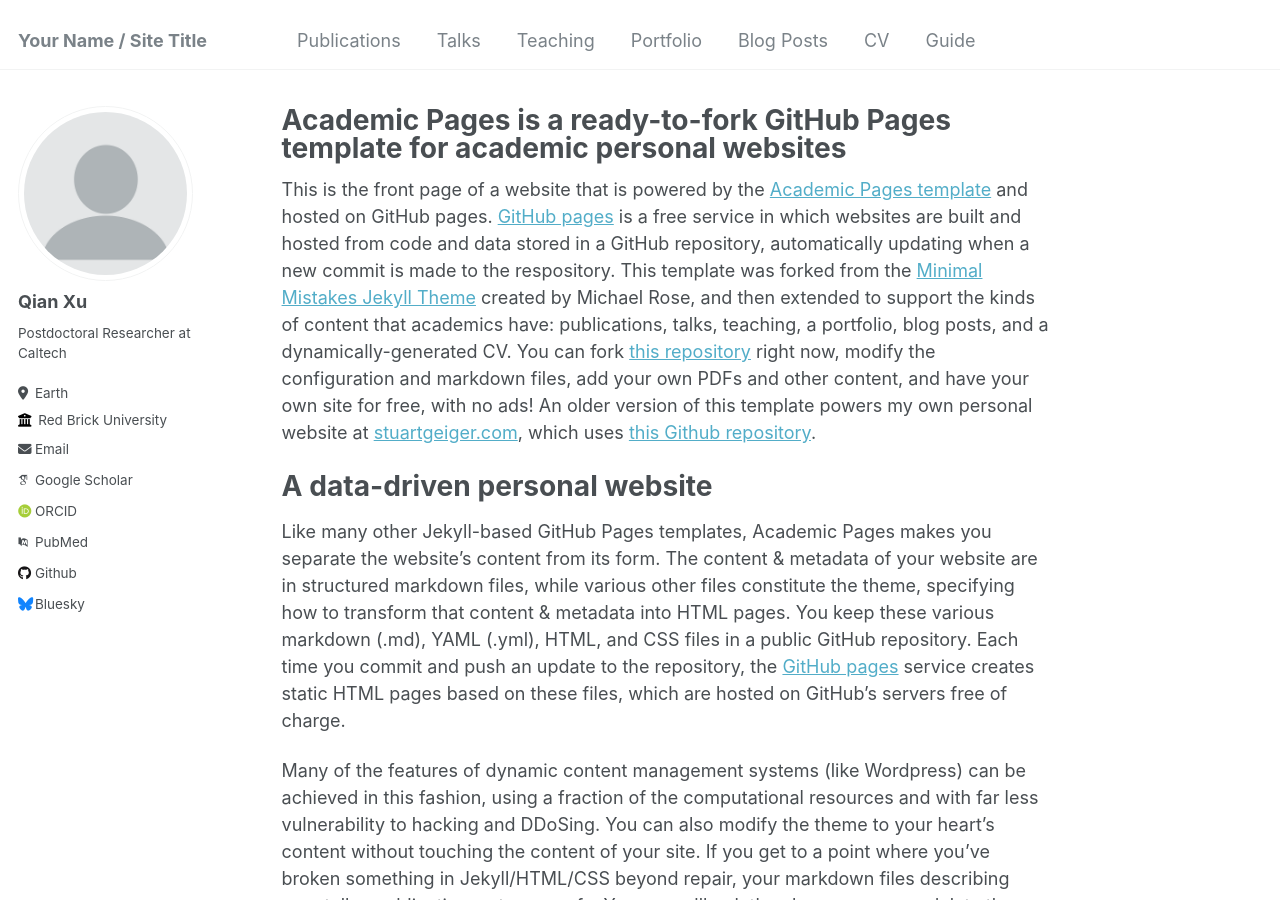
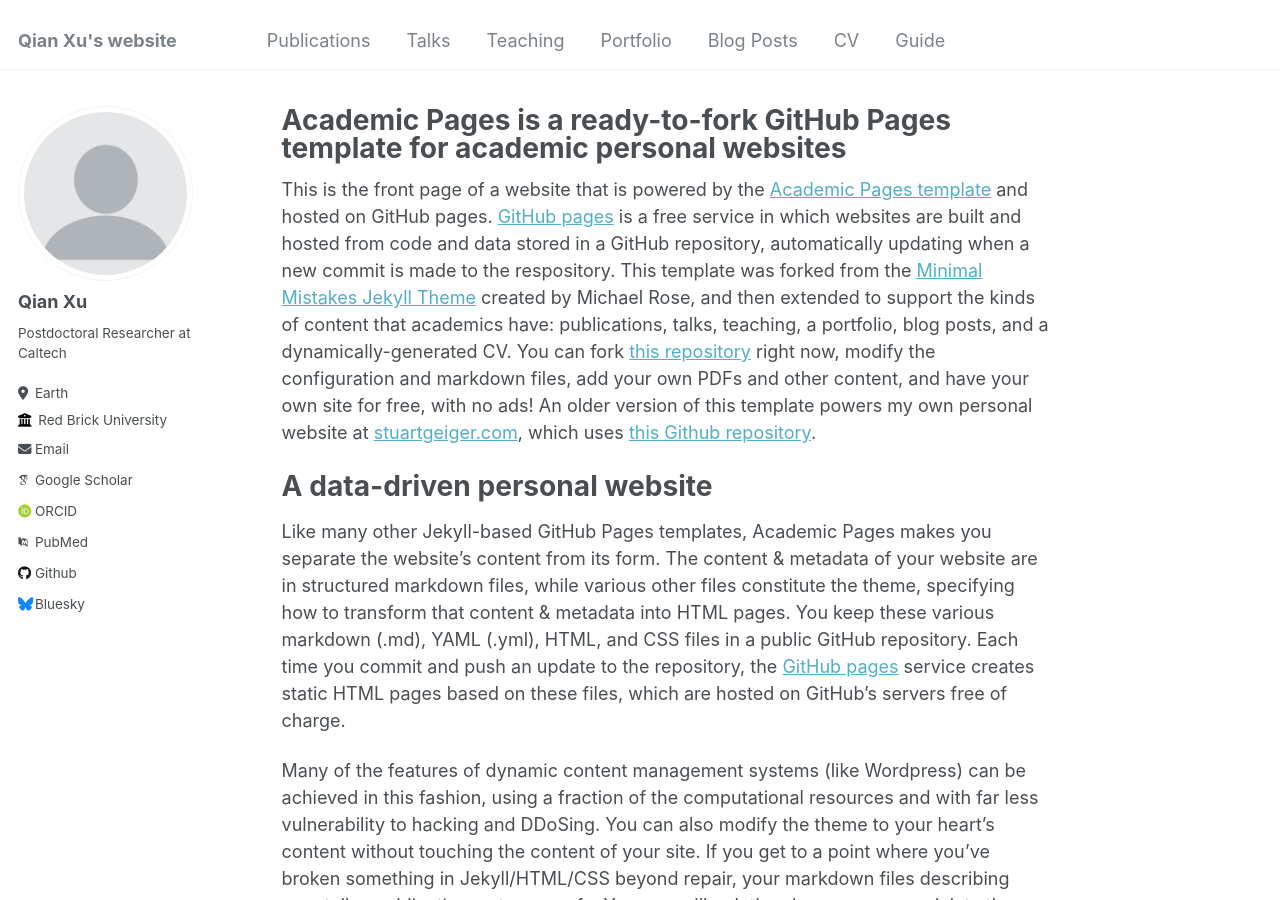
Before and after one commit to deltaXdeltaQ/deltaXdeltaQ.github.io, a Jekyll site: the page built from _pages/about.md, in a window 1280 px wide and 900 px high. Built offline with Jekyll 4.4.1, drawn with Linux system fonts in a browser that asks for light colours; some web fonts are replaced.

Commit message:
Update _config.yml

```diff
--- a/_config.yml
+++ b/_config.yml
@@ -8,7 +8,7 @@
 
 # Basic Site Settings
 locale                   : "en-US"
-title                    : "Your Name / Site Title"
+title                    : "Qian Xu's website"
 title_separator          : "-"
 name                     : &name "Your Name"
 description              : &description "personal description"
```
